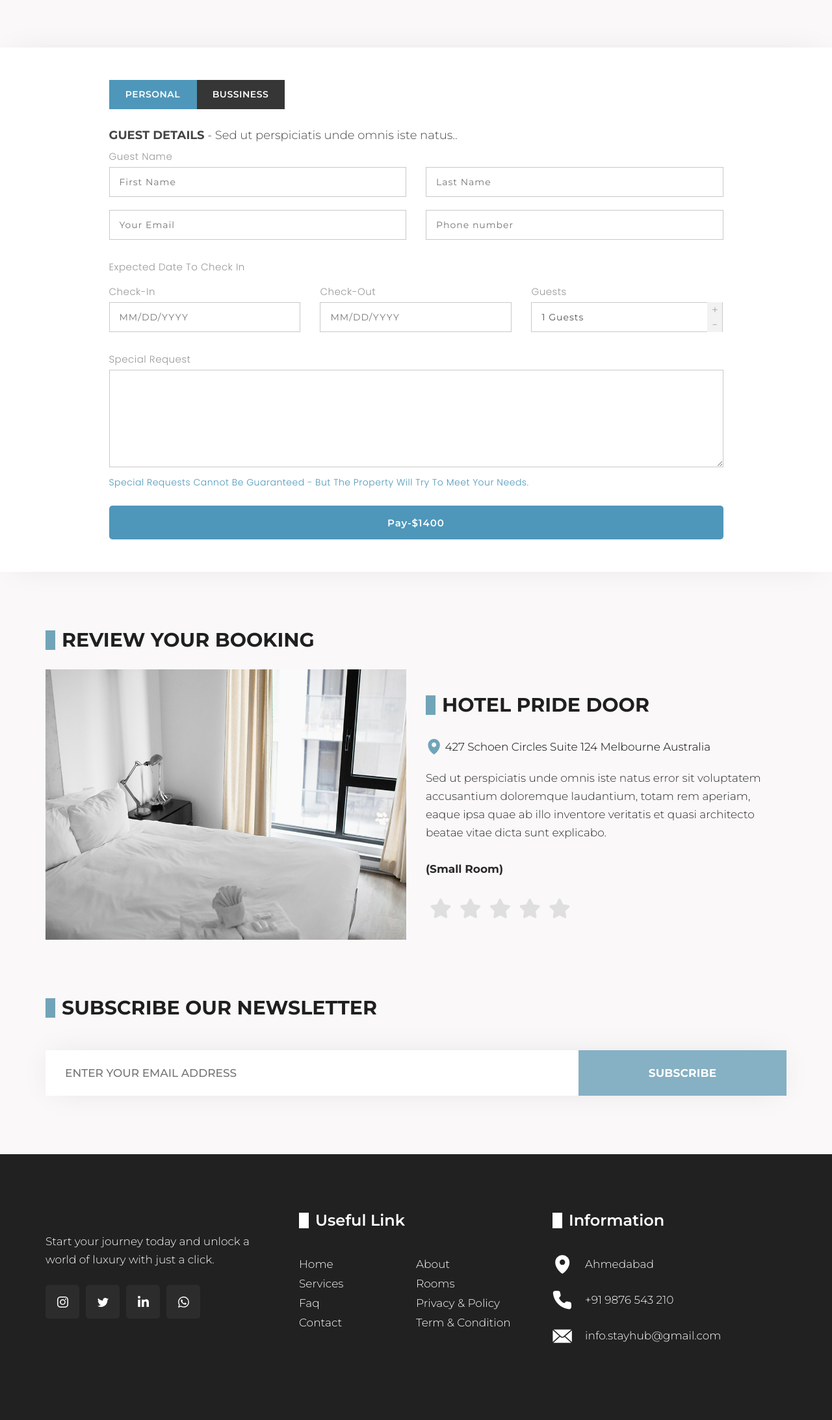
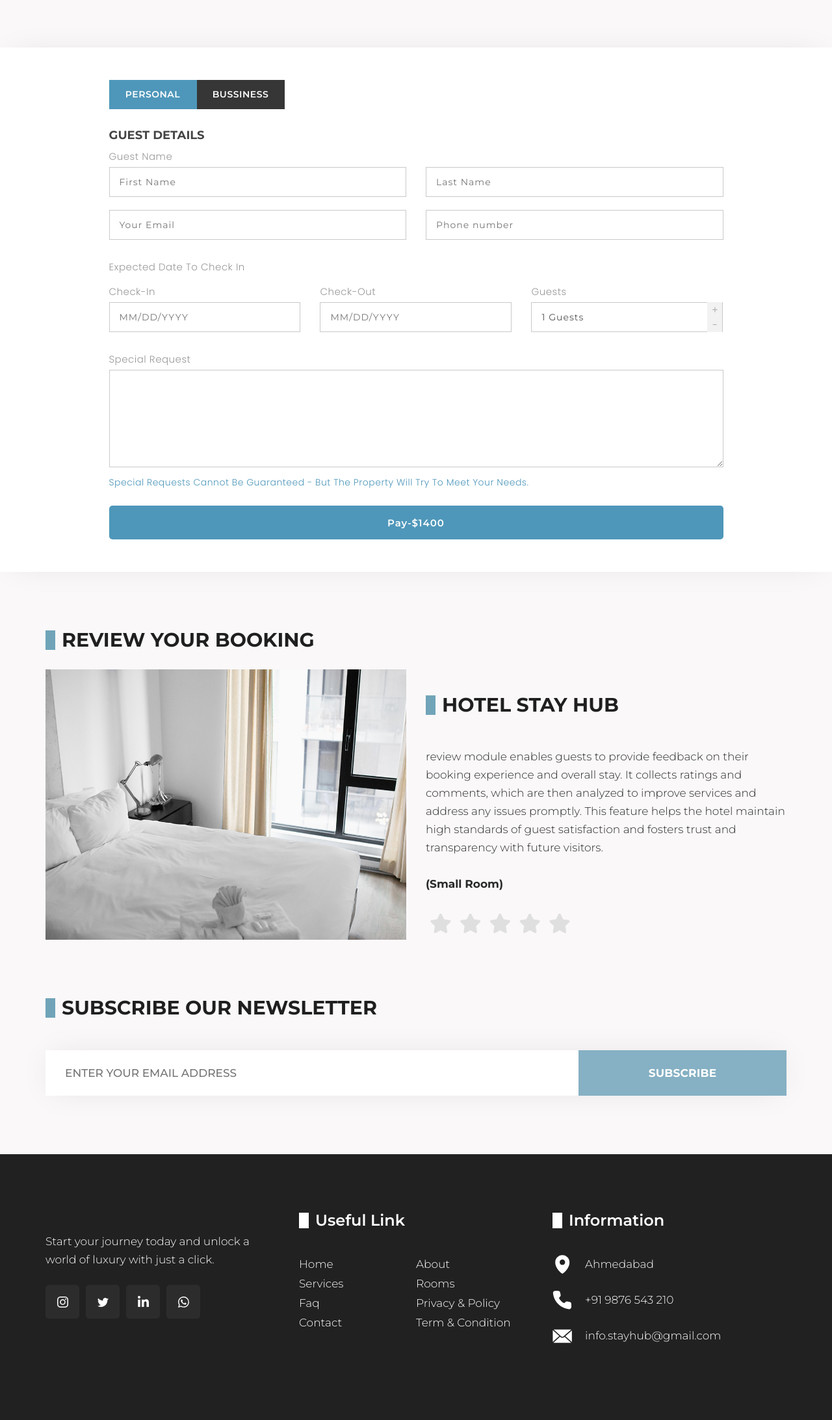
Before and after one commit to jaydesai2304/Hotel-Booking-system, a Django app: page /booking/ in a window 1280 px wide. Shown: the part 337-2522 px from the top of the page at 65% size. Run offline with Django 5.2, Linux system fonts and the light colour scheme; some libraries are stand-ins or nearby versions.

Commit message:
update code

```diff
--- a/hotel_management/hotel/templates/booking.html
+++ b/hotel_management/hotel/templates/booking.html
@@ -9,7 +9,7 @@
       <meta name="viewport" content="width=device-width, initial-scale=1">
       <meta name="viewport" content="initial-scale=1, maximum-scale=1">
       <!-- site metas -->
-      <title>Pride Door - Responsive Html5 Theme</title>
+      <title>Stay Hub | Booking</title>
       <meta name="keywords" content="">
       <meta name="description" content="">
       <meta name="author" content="">
@@ -123,7 +123,7 @@
                            <!-- Tab panes -->
                            <div class="tab-content">
                               <div id="personal" class="tab-pane active">
-                                 <h4><strong>Guest Details</strong> - Sed ut perspiciatis unde omnis iste natus..</h4>
+                                 <h4><strong>Guest Details</strong></h4>
                                  <form action="{% url 'payment' %}" class="booking_form">
                                     <fieldset>
                                        <div class="row">
@@ -194,7 +194,7 @@
                                  </form>
                               </div>
                               <div id="business" class="tab-pane fade">
-                                 <h4><strong>Business Class</strong> - Sed ut perspiciatis unde omnis iste natus..</h4>
+                                 <h4><strong>Business Class</strong></h4>
                                  <form method="post" action="{% url 'payment' %}" id="booking_form" class="booking_form">
                                     {% csrf_token %}
                                     <fieldset>
@@ -290,21 +290,10 @@
                </div>
                <div class="col-lg-6">
                   <div class="full">
-                     <h4 class="reveal fw_700 wow margin-top_4">Hotel Pride Door</h4>
+                     <h4 class="reveal fw_700 wow margin-top_4">Hotel Stay Hub</h4>
                   </div>
                   <div class="full margin-top_3">
-                     <p>
-                        <a href="#">
-                           <svg width="30px" fill="#71a4b9" version="1.1"  xmlns="http://www.w3.org/2000/svg" xmlns:xlink="http://www.w3.org/1999/xlink" x="0px" y="0px"
-                              viewBox="0 0 150 150" style="enable-background:new 0 0 150 150;" xml:space="preserve">
-                              <path class="st0" d="M76,6.5c-30.3,0-54.9,24.6-54.9,54.9c0,21.6,9.1,43.5,26.2,63.3c12.8,14.8,25.5,23.1,26,23.5
-                                 c0.8,0.5,1.8,0.8,2.7,0.8c0.9,0,1.9-0.3,2.7-0.8c0.5-0.3,13.2-8.7,26-23.5c17.1-19.8,26.2-41.6,26.2-63.3
-                                 C130.9,31.2,106.3,6.5,76,6.5z M76,81.8c-11.6,0-21.1-9.4-21.1-21.1S64.4,39.6,76,39.6s21.1,9.4,21.1,21.1S87.7,81.8,76,81.8z"/>
-                           </svg>
-                           <span>427 Schoen Circles Suite 124 Melbourne Australia</span>
-                        </a>
-                     </p>
-                     <p class="margin-top_2">Sed ut perspiciatis unde omnis iste natus error sit voluptatem accusantium doloremque laudantium, totam rem aperiam, eaque ipsa quae ab illo inventore veritatis et quasi architecto beatae vitae dicta sunt explicabo.<br><br><strong>(Small Room)</strong></p>
+                     <p class="margin-top_2">review module enables guests to provide feedback on their booking experience and overall stay. It collects ratings and comments, which are then analyzed to improve services and address any issues promptly. This feature helps the hotel maintain high standards of guest satisfaction and fosters trust and transparency with future visitors.<br><br><strong>(Small Room)</strong></p>
                   </div>
                   <div class="full rating_star">
                      <div class="starrating margin-top_3 risingstar float-left d-flex flex-row-reverse">
--- a/hotel_management/hotel/templates/index.html
+++ b/hotel_management/hotel/templates/index.html
@@ -479,7 +479,7 @@
                            <p class="text-align_justify">These special rooms include connecting rooms, which have individual doors connecting them without the need to access the hallway, cabana rooms with direct access to a swimming pool, accessible rooms designed for guests with disabilities, and villas that provide extra privacy and luxury amenities private balconies.</p>
                         </div>
                         <div class="full margin-top_3 small_read_more">
-                           <p class="large_2 price_tag float-left"><span class="fw_700 theme_color">$400</span><br><span>Per Night</span></p>
+                           <p class="large_2 price_tag float-left"><span class="fw_700 theme_color">₹ 5000</span><br><span>Per Night</span></p>
                            <a class="main_btn float-right margin-top_05" href="rooms.html">Read More</a>
                         </div>
                      </div>
@@ -508,7 +508,7 @@
                            <p class="text-align_justify">Single rooms in hotels are designed for single occupancy, offering guests a comfortable and cost-effective accommodation option. These rooms typically feature basic amenities like a television, telephone, coffee maker, writing desk, private bathroom, and closets.</p>
                         </div>
                         <div class="full margin-top_3 small_read_more">
-                           <p class="large_2 price_tag float-left"><span class="fw_700 theme_color">$200</span><br><span>Per Night</span></p>
+                           <p class="large_2 price_tag float-left"><span class="fw_700 theme_color">₹ 2000</span><br><span>Per Night</span></p>
                            <a class="main_btn float-right margin-top_05" href="rooms.html">Read More</a>
                         </div>
                      </div>
--- a/hotel_management/hotel/templates/payment.html
+++ b/hotel_management/hotel/templates/payment.html
@@ -9,7 +9,7 @@
       <meta name="viewport" content="width=device-width, initial-scale=1">
       <meta name="viewport" content="initial-scale=1, maximum-scale=1">
       <!-- site metas -->
-      <title>Pride Door - Responsive Html5 Theme</title>
+      <title>Stay Hub | Payment</title>
       <meta name="keywords" content="">
       <meta name="description" content="">
       <meta name="author" content="">
@@ -115,7 +115,7 @@
                            <h4 class="reveal fw_700 wow text-align_center">Payment <span class="theme_color">Information</span></h4>
                         </div>
                         <div class="full text-align_center margin-top_2">
-                           <p>Sed ut perspiciatis unde omnis iste natus error sit voluptatem accusantium doloremque laudantium..</p>
+                           <p>Advanced encryption safeguards all payment data, ensuring compliance with industry standards and protecting against fraud.</p>
                         </div>
                      </div>
                   </div>
```
